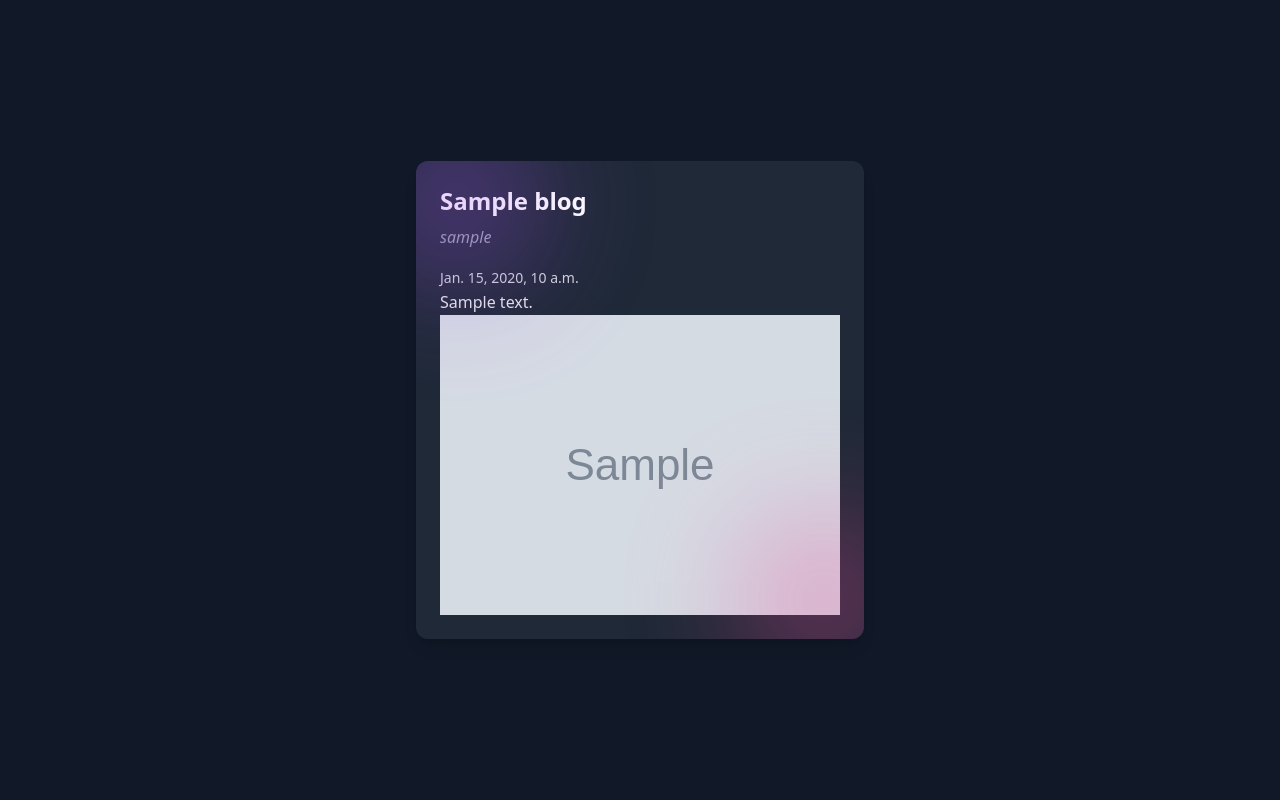
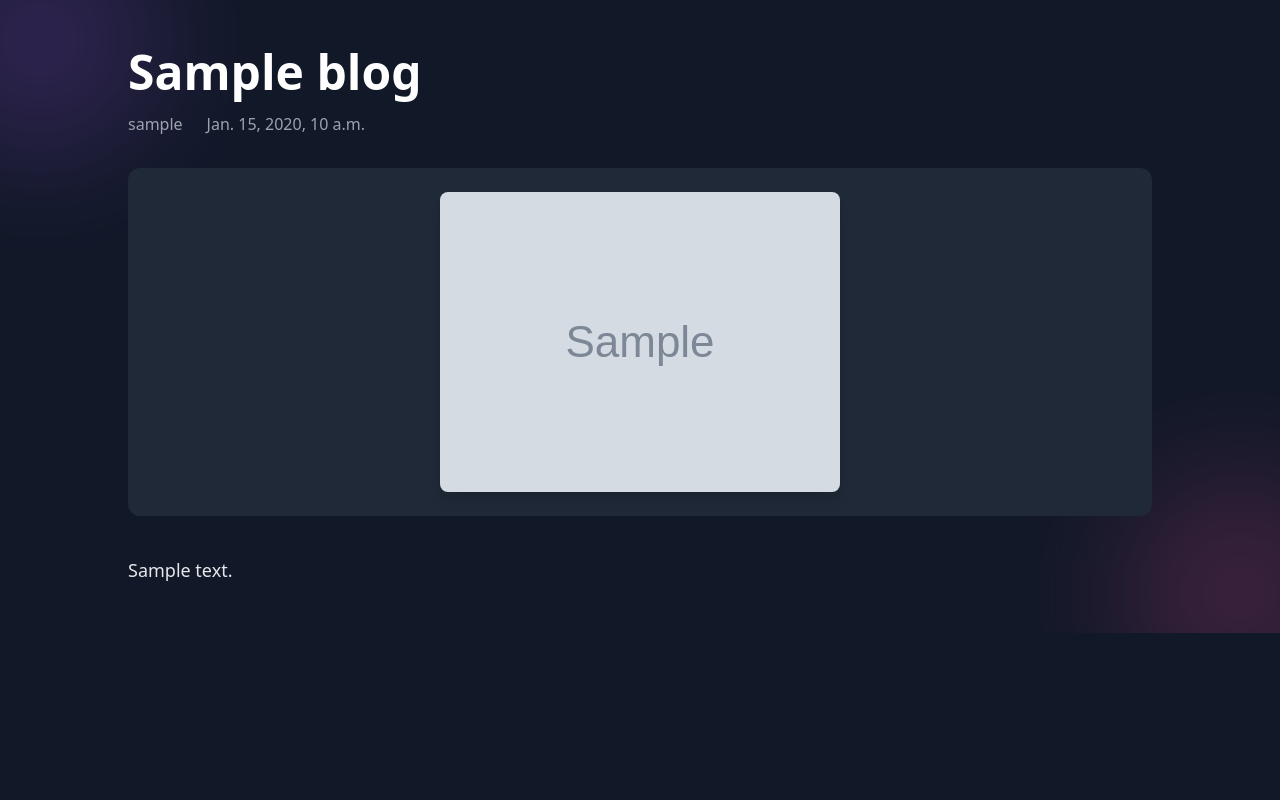
Before and after one commit to wd-75/Blog, a Django app: template blog/templates/blogs/blog_detail.html in a window 1280 px wide. Run offline with Django 5.2, Linux system fonts and the light colour scheme; the template is opened without the code that fills it: most values are stand-ins (such as "Sample title", 1, 10 or a date in 2020); grey boxes marked "Sample" are stand-in pictures; data that the repository does not hold is empty; some libraries are stand-ins or nearby versions.

Commit message:
final pro 2.0

```diff
--- a/blog/templates/blogs/blog_detail.html
+++ b/blog/templates/blogs/blog_detail.html
@@ -1,41 +1,51 @@
 {% load static %}
-
 <!DOCTYPE html>
 <html lang="en">
 <head>
   <meta charset="UTF-8">
   <meta name="viewport" content="width=device-width, initial-scale=1.0">
-  <title>Blog Card</title>
+  <title>Blog Detail</title>
   <script src="https://cdn.tailwindcss.com"></script>
 </head>
-<body class="bg-gray-900 flex items-center justify-center min-h-screen">
 
-  <div class="max-w-md w-full bg-gray-800 rounded-xl shadow-lg p-6 relative overflow-hidden">
-    <!-- Glowing background ball -->
-    <div class="absolute -top-10 -left-10 w-40 h-40 bg-purple-500 rounded-full blur-3xl opacity-30 animate-pulse"></div>
-    <div class="absolute -bottom-10 -right-10 w-40 h-40 bg-pink-500 rounded-full blur-3xl opacity-30 animate-pulse"></div>
+<body class="bg-gray-900 min-h-screen">
+
+  <!-- Full width container -->
+  <div class="w-full bg-gray-900 px-6 md:px-16 lg:px-32 py-12 relative overflow-hidden">
+
+    <!-- Glowing background -->
+    <div class="absolute -top-20 -left-20 w-60 h-60 bg-purple-500 rounded-full blur-3xl opacity-20"></div>
+    <div class="absolute -bottom-20 -right-20 w-60 h-60 bg-pink-500 rounded-full blur-3xl opacity-20"></div>
 
     <!-- Blog content -->
-    <h2 class="text-2xl font-bold text-white mb-2 hover:text-purple-300 transition">
-    {{ blog.title }}
-    </h2>
-    <p class="text-gray-400 italic mb-4">
-      {{ blog.slug }}
-    </p>
-    <span class="text-sm text-gray-300">
-    {{ blog.date }}
-    </span>
+    <div class="relative max-w-6xl mx-auto">
 
+      <h1 class="text-4xl md:text-5xl font-bold text-white mb-4">
+        {{ blog.title }}
+      </h1>
 
-  <p class="text-gray-200 leading-relaxed">
-    {{ blog.content}}
-    </p>
+      <div class="flex gap-6 text-gray-400 mb-8">
+        <span>{{ blog.slug }}</span>
+        <span>{{ blog.date }}</span>
+      </div>
 
+      <!-- Image -->
+      {% if blog.blog_image %}
+        <div class="w-full bg-gray-800 rounded-xl p-6 mb-10 flex justify-center">
+          <img
+            src="{{ blog.blog_image.url }}"
+            alt="{{ blog.title }}"
+            class="max-h-[620px] w-auto object-contain rounded-lg shadow-lg"
+          >
+        </div>
+      {% endif %}
 
-    {% if blog.blog_image %}
-    <img src="{{ blog.blog_image.url }}" alt="{{ blog.title }}">
-{% endif %}
+      <!-- Content -->
+      <div class="text-gray-200 text-lg leading-relaxed space-y-6">
+        {{ blog.content }}
+      </div>
 
+    </div>
   </div>
 
 </body>
```
Also changed, not shown: blog/templates/blogs/blog.html (+79 -23 lines), media/images/election-commision_TNUBtMurK9.jpg (added).
